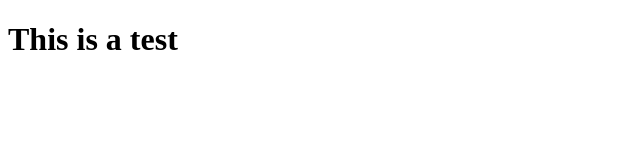
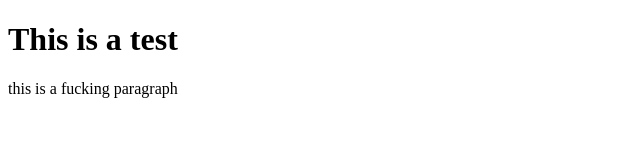
Before and after one commit to sarahwise/test, a plain HTML site: page index.html in a window 1280 px wide. Shown: the whole page, without its empty margins (0-640 px from the left). Drawn offline with Linux system fonts and the light colour scheme.

Commit message:
added a p tag

```diff
--- a/index.html
+++ b/index.html
@@ -3,5 +3,6 @@
 <head><title>Title of the Page</title></head>
 <body>
 <h1> This is a test </h1>
+<p> this is a fucking paragraph </p>
 <body>
 </html>
```
